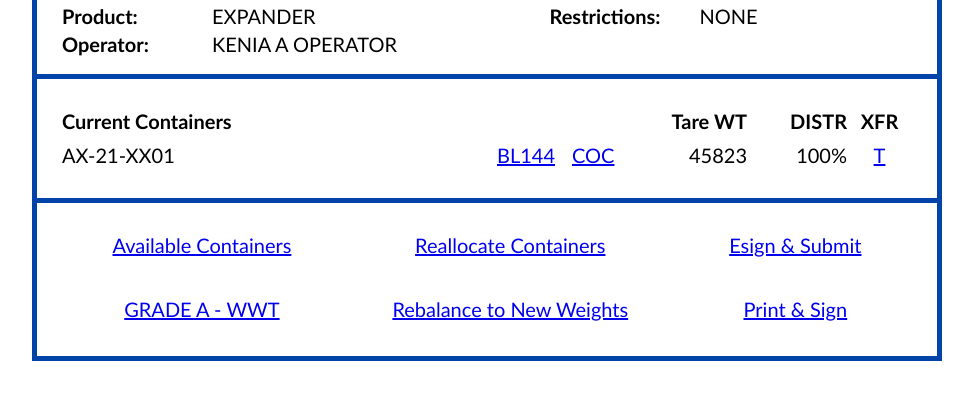
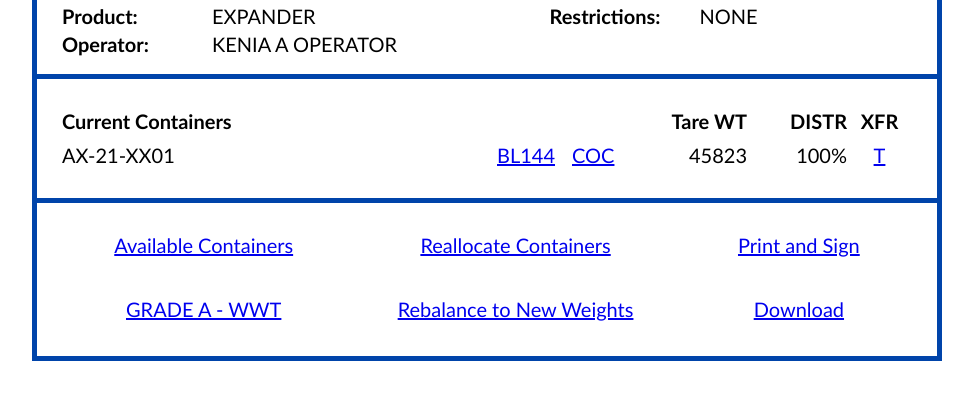
Before and after one commit to Lance-Easley/FACT-Prototype, a Django app: page /contract/1/ in a window 1280 px wide. Shown: the part 267-667 px from the top of the page, without its empty margins (153-1126 px from the left). Run offline with Django 3.2, Linux system fonts and the light colour scheme; data comes from the database, SQL or seed files in the repository.

Commit message:
updated summary to use pdf

```diff
--- a/templates/summary.html
+++ b/templates/summary.html
@@ -56,10 +56,7 @@
           <p class="align-end">{{ container.weight }}</p>
           <p class="align-end">100%</p>
           <p class="align-center">
-            <a
-              href="{% url 'queue' contract.id container.container|urlencode:"" %}"
-              >T</a
-            >
+            <a href="{% url 'queue' contract.id container.container|urlencode:"" %}">T</a>
           </p>
         </div>
         {% endfor %}
@@ -70,10 +67,10 @@
   <section id="hyperlinks">
     <p class="align-center"><a href="{% url 'containers' %}">Available Containers</a></p>
     <p class="align-center"><a href="#">Reallocate Containers</a></p>
-    <p class="align-center"><a href="#">Esign & Submit</a></p>
+    <p class="align-center"><a href="{% url 'pdf_view' %}">Print and Sign </a></p>
     <p class="align-center"><a href="#">GRADE A - WWT</a></p>
     <p class="align-center"><a href="#">Rebalance to New Weights</a></p>
-    <p class="align-center"><a href="#">Print & Sign</a></p>
+    <p class="align-center"><a href="{% url 'pdf_download' %}">Download</a></p>
   </section>
 </div>
 {% endblock content %}
```
